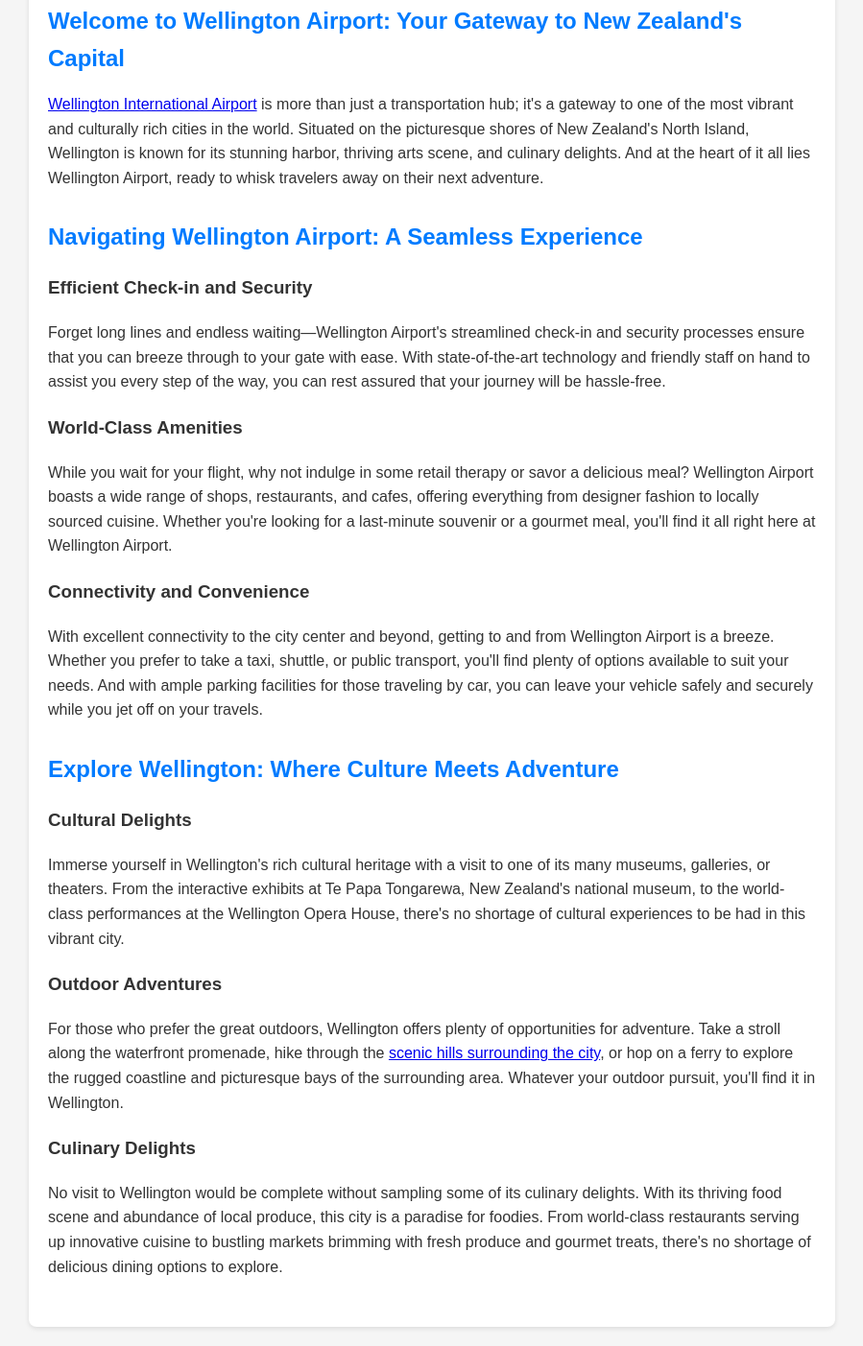
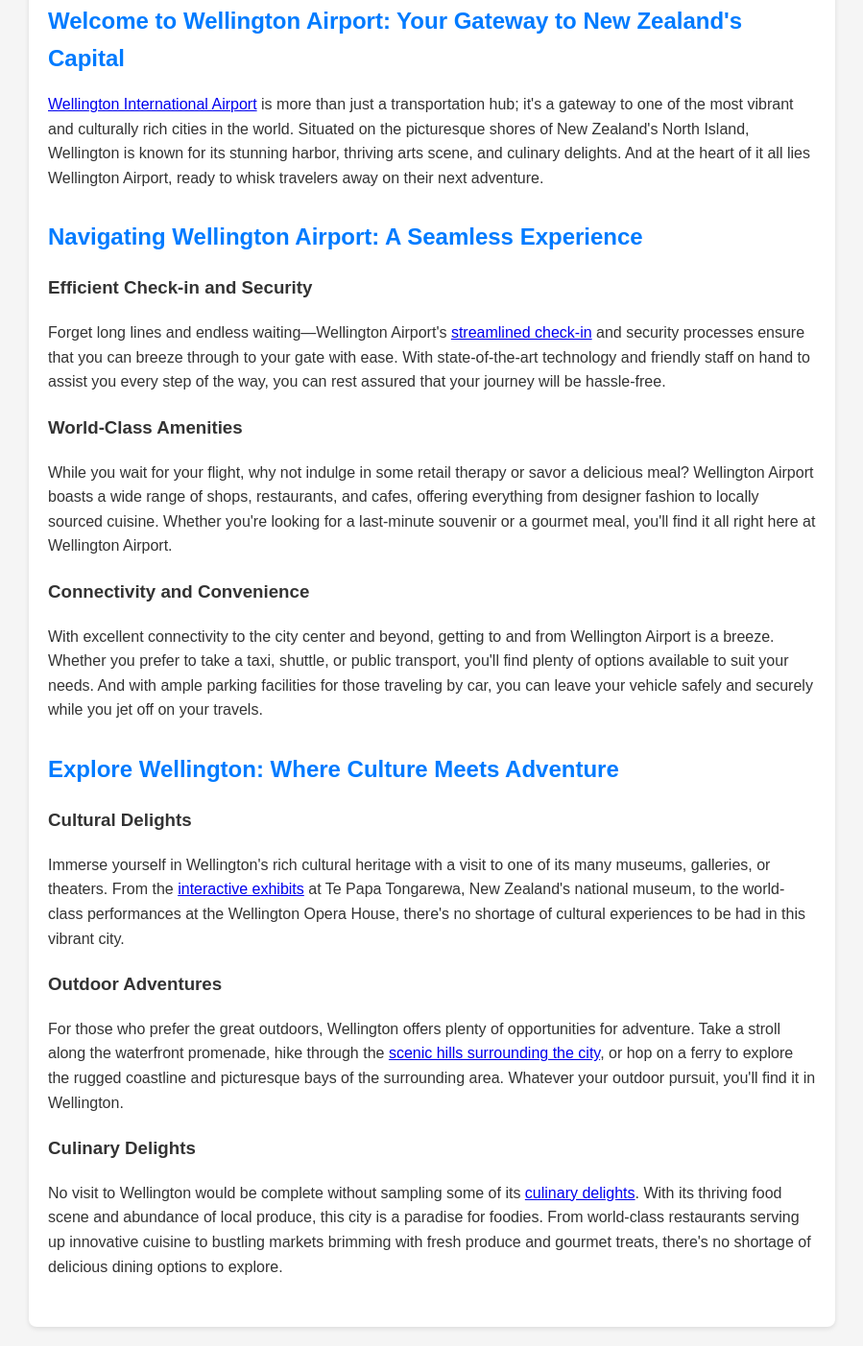
Before and after one commit to roberthinsom/wellingtonairportnzv, a plain HTML site: page index.html in a window 1280 px wide. Shown: the part 148-1551 px from the top of the page at 96% size, without its empty margins (190-1089 px from the left). Drawn offline with Linux system fonts and the light colour scheme.

Commit message:
Update index.html

```diff
--- a/index.html
+++ b/index.html
@@ -69,7 +69,7 @@
         <section>
             <h2>Navigating Wellington Airport: A Seamless Experience</h2>
             <h3>Efficient Check-in and Security</h3>
-            <p>Forget long lines and endless waiting—Wellington Airport's streamlined check-in and security processes ensure that you can breeze through to your gate with ease. With state-of-the-art technology and friendly staff on hand to assist you every step of the way, you can rest assured that your journey will be hassle-free.</p>
+            <p>Forget long lines and endless waiting—Wellington Airport's <a href="https://wellingtonairportnzg-waleedkhankheshki-1b79f1704fb4843b52368fad.gitlab.io/">streamlined check-in</a> and security processes ensure that you can breeze through to your gate with ease. With state-of-the-art technology and friendly staff on hand to assist you every step of the way, you can rest assured that your journey will be hassle-free.</p>
             <h3>World-Class Amenities</h3>
             <p>While you wait for your flight, why not indulge in some retail therapy or savor a delicious meal? Wellington Airport boasts a wide range of shops, restaurants, and cafes, offering everything from designer fashion to locally sourced cuisine. Whether you're looking for a last-minute souvenir or a gourmet meal, you'll find it all right here at Wellington Airport.</p>
             <h3>Connectivity and Convenience</h3>
@@ -78,11 +78,11 @@
         <section>
             <h2>Explore Wellington: Where Culture Meets Adventure</h2>
             <h3>Cultural Delights</h3>
-            <p>Immerse yourself in Wellington's rich cultural heritage with a visit to one of its many museums, galleries, or theaters. From the interactive exhibits at Te Papa Tongarewa, New Zealand's national museum, to the world-class performances at the Wellington Opera House, there's no shortage of cultural experiences to be had in this vibrant city.</p>
+            <p>Immerse yourself in Wellington's rich cultural heritage with a visit to one of its many museums, galleries, or theaters. From the <a href="https://wellingtonairportnz.netlify.app/">interactive exhibits</a> at Te Papa Tongarewa, New Zealand's national museum, to the world-class performances at the Wellington Opera House, there's no shortage of cultural experiences to be had in this vibrant city.</p>
             <h3>Outdoor Adventures</h3>
             <p>For those who prefer the great outdoors, Wellington offers plenty of opportunities for adventure. Take a stroll along the waterfront promenade, hike through the <a href="https://wellingtonairportnznc.pages.dev/">scenic hills surrounding the city</a>, or hop on a ferry to explore the rugged coastline and picturesque bays of the surrounding area. Whatever your outdoor pursuit, you'll find it in Wellington.</p>
             <h3>Culinary Delights</h3>
-            <p>No visit to Wellington would be complete without sampling some of its culinary delights. With its thriving food scene and abundance of local produce, this city is a paradise for foodies. From world-class restaurants serving up innovative cuisine to bustling markets brimming with fresh produce and gourmet treats, there's no shortage of delicious dining options to explore.</p>
+            <p>No visit to Wellington would be complete without sampling some of its <a href="https://roberthinsom.github.io/wellingtonairportnz/">culinary delights</a>. With its thriving food scene and abundance of local produce, this city is a paradise for foodies. From world-class restaurants serving up innovative cuisine to bustling markets brimming with fresh produce and gourmet treats, there's no shortage of delicious dining options to explore.</p>
         </section>
     </main>
 </body>
```
